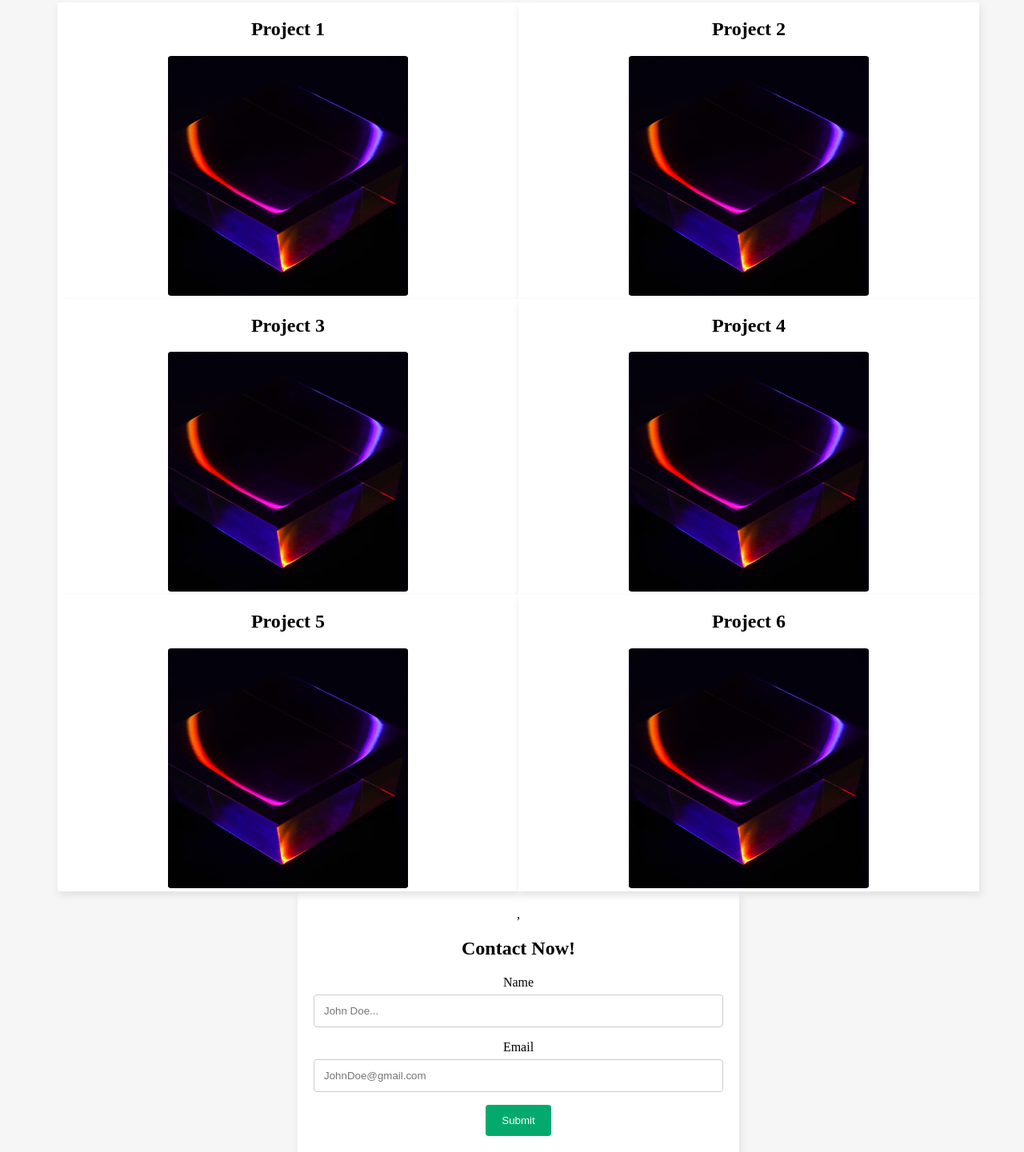
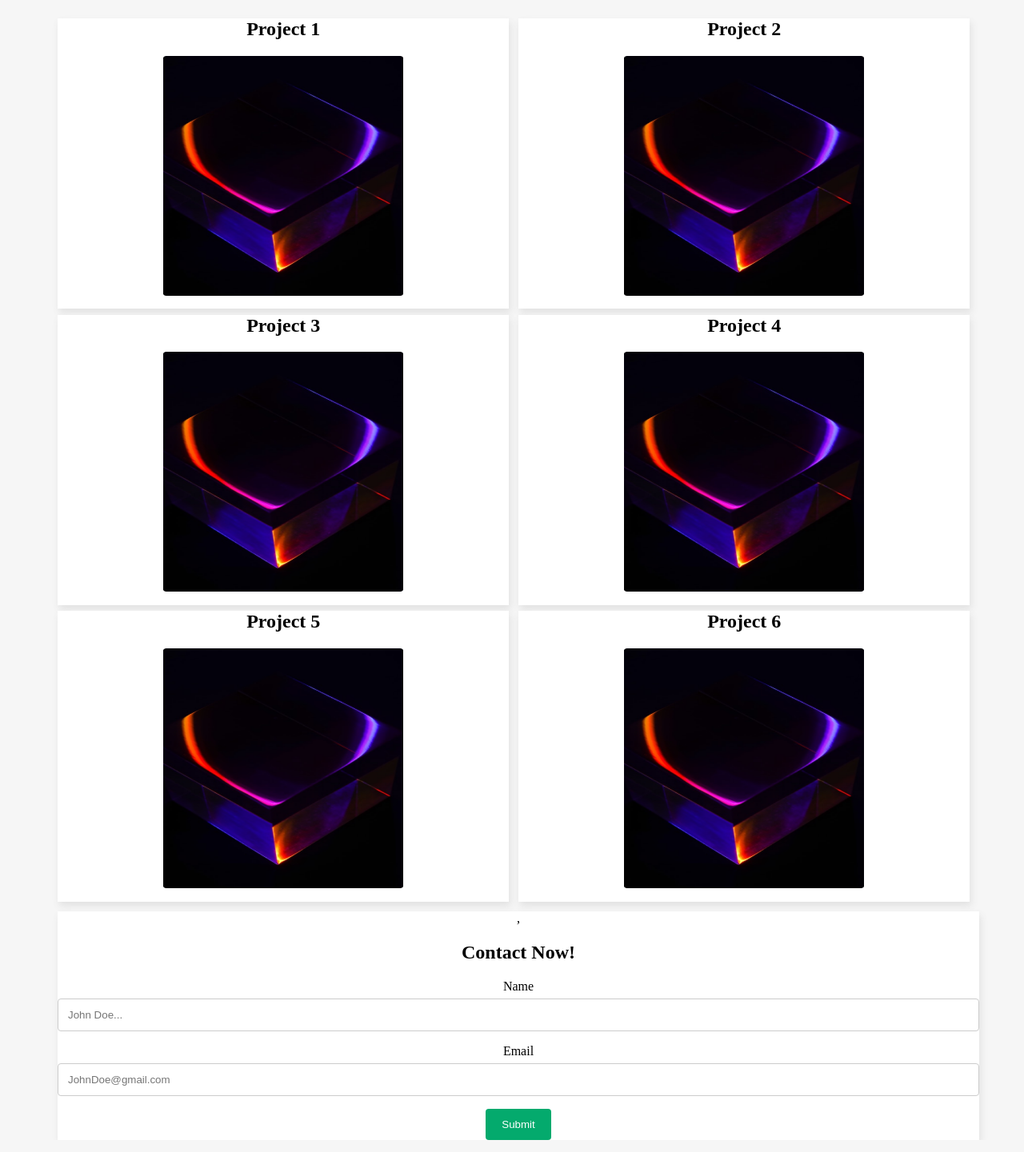
Before and after one commit to HarrisonLAN/PortfolioV2, a plain HTML site: page index.html in a window 1280 px wide. Shown: the part 1257-2698 px from the top of the page at 80% size. Drawn offline with Linux system fonts and the light colour scheme.

Commit message:
seperation of projects css

```diff
--- a/css/styles.css
+++ b/css/styles.css
@@ -25,8 +25,12 @@ a{
     flex: 1 1 0%;
 }
 .project-item{
+    flex: 1 10%;
+}
+.project-contents{
+    width: 98%;
+    height: 98%;
     box-shadow: 2px 5px 9px #e1e1e1;
-    flex: 1 10%;
     background-color: white;
 }
 
@@ -148,9 +152,9 @@ footer {
   /* Add a background color and some padding around the form */
   .container {
     margin: auto;
-    width: 40%;
+    margin-top: 25px;
+    width: 90%;
     background-color: white;
     text-align: center;
     box-shadow: 2px 5px 9px #e1e1e1;
-    padding: 20px;
   }
--- a/index.html
+++ b/index.html
@@ -80,29 +80,40 @@
 
         <div class="project-container">
         <div class="project-item">
+          <div class="project-contents">
           <h2> Project 1</h2>
           <img src="img/temp2.png" height="300" width="300" />
         </div>
-        <div class="project-item">
-          <h2> Project 2</h2>
-          <img src="img/temp2.png" height="300" width="300"/>
-
         </div>
         <div class="project-item">
+          <div class="project-contents">
+            <h2> Project 2</h2>
+            <img src="img/temp2.png" height="300" width="300" />
+          </div>
+        </div>
+        <div class="project-item">
+          <div class="project-contents">
             <h2> Project 3</h2>
             <img src="img/temp2.png" height="300" width="300" />
           </div>
+        </div>
         <div class="project-item">
+          <div class="project-contents">
             <h2> Project 4</h2>
             <img src="img/temp2.png" height="300" width="300" />
           </div>
+        </div>
         <div class="project-item">
+          <div class="project-contents">
             <h2> Project 5</h2>
             <img src="img/temp2.png" height="300" width="300" />
           </div>
+        </div>
         <div class="project-item">
+          <div class="project-contents">
             <h2> Project 6</h2>
             <img src="img/temp2.png" height="300" width="300" />
+          </div>
         </div>
         </div>
         <div class="container">
@@ -119,5 +130,6 @@
 
           </form>
         </div>
+
 </body>
 </html>
```
Lines whose indentation alone changed are shown as unchanged.
